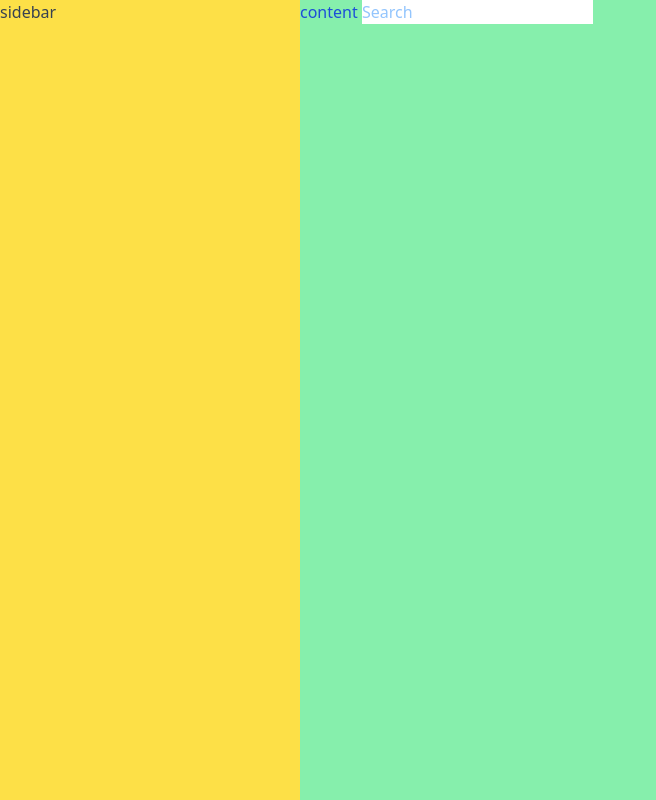
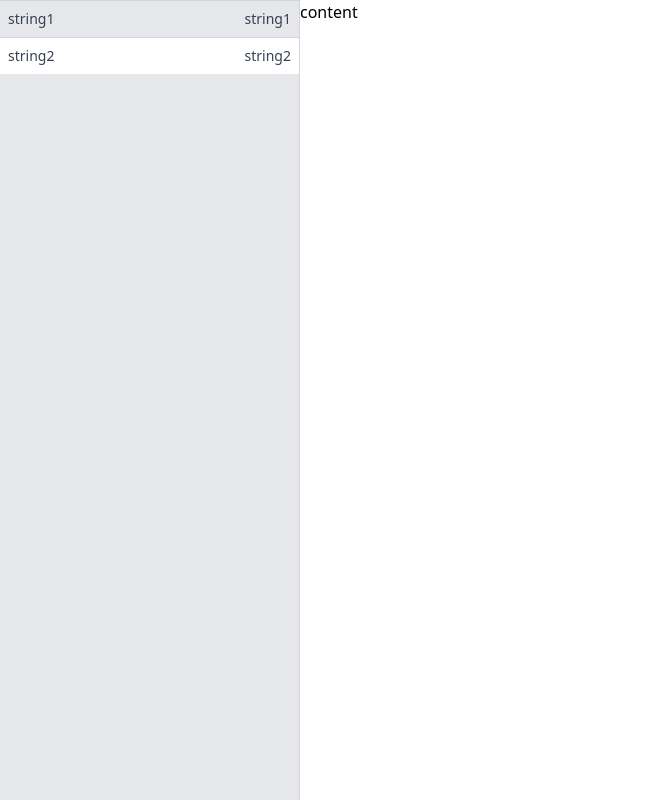
Before and after one commit to wangyongalive/eletron-chat, a Vue app: page / in a window 1280 px wide. Shown: the whole page, without its empty margins (0-656 px from the left). Built offline with nearby package versions, Linux system fonts and the light colour scheme.

Commit message:
ConversationList组件样式

```diff
--- a/src/App.vue
+++ b/src/App.vue
@@ -1,12 +1,32 @@
 <template>
-    <div class="flex items-center justify-between h-screen">
-        <div class="bg-gray-300 text-gray-700 w-[300px] h-full hover:bg-yellow-300">sidebar</div>
-        <div class="bg-green-300 text-blue-700 h-full flex-1">content
-            <input type="text" placeholder="Search" class="placeholder:text-blue-300" />
-        </div>
+  <div class="flex items-center justify-between h-screen">
+    <div class="bg-gray-200 text-gray-700 w-[300px] h-full border-r border-gray-300">
+      <ConversationList :items="items" />
     </div>
+    <div class="h-full flex-1">content</div>
+  </div>
 </template>
 
-<script setup>
-console.log('👋 This message is being logged by "App.vue", included via Vite');
+<script setup lang="ts">
+import ConversationList from "./compontents/ConversationList.vue";
+import { ConversationProps } from "./types";
+
+const items: ConversationProps[] = [
+  {
+    id: 1,
+    title: "title1",
+    selectedModel: "string1",
+    createdAt: "string1",
+    updatedAt: "string1",
+    providerId: 1,
+  },
+  {
+    id: 2,
+    title: "title2",
+    selectedModel: "string2",
+    createdAt: "string2",
+    updatedAt: "string2",
+    providerId: 2,
+  },
+];
 </script>
--- /dev/null
+++ b/src/compontents/ConversationList.vue
@@ -0,0 +1,23 @@
+<template>
+  <div class="conversation-list">
+    <div class="item border-gray-300 border-t cursor-pointer bg-white hover:bg-gray-200 p-2" v-for="item in items"
+      :key="item.id">
+      <a href="">
+        <div class="flex justify-between items-center text-sm leading-5 texy-gray-500">
+          <span>{{ item.selectedModel }}</span>
+          <span>{{ item.updatedAt }}</span>
+        </div>
+      </a>
+      <h2 class="font-semibold leading-9 text-gray-900 truncate"></h2>
+    </div>
+  </div>
+</template>
+
+<script setup lang="ts">
+import { ConversationProps } from "../types";
+defineProps<{
+  items: ConversationProps[];
+}>();
+</script>
+
+<style scoped></style>
--- /dev/null
+++ b/src/types.ts
@@ -0,0 +1,8 @@
+export interface ConversationProps {
+  id: number;
+  title: string;
+  selectedModel: string;
+  createdAt: string;
+  updatedAt: string;
+  providerId: number;
+}
```
